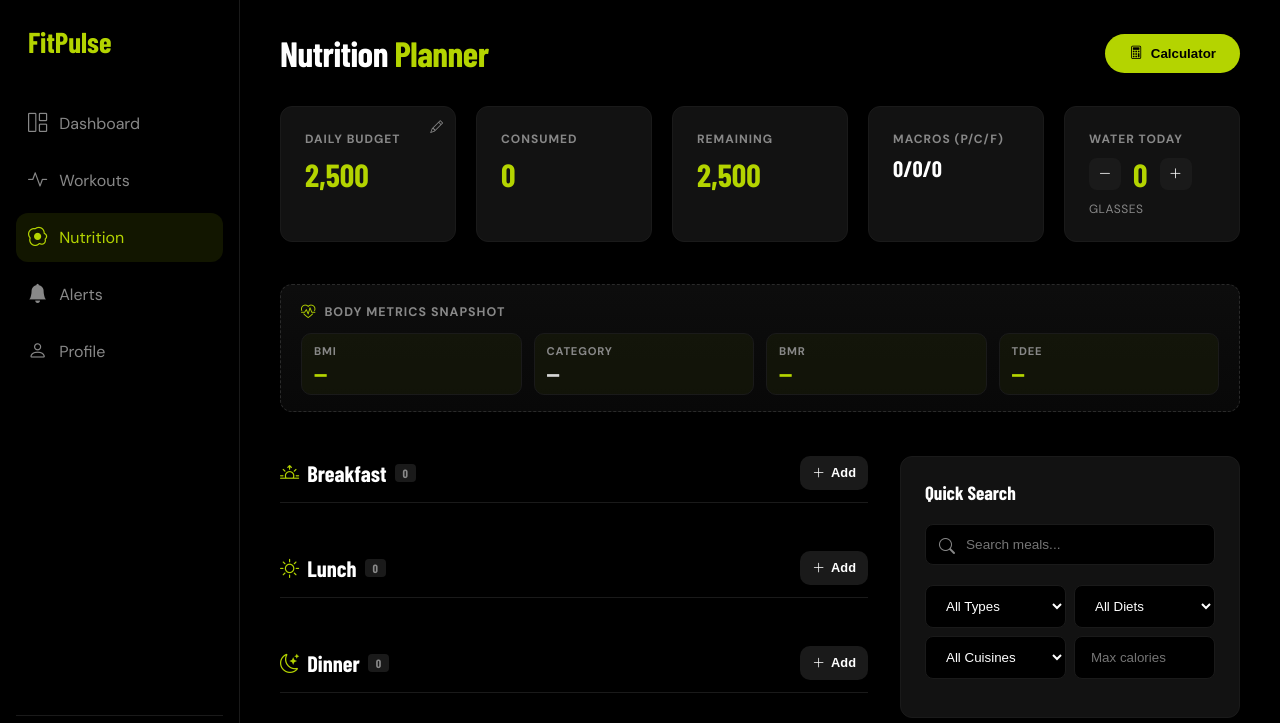
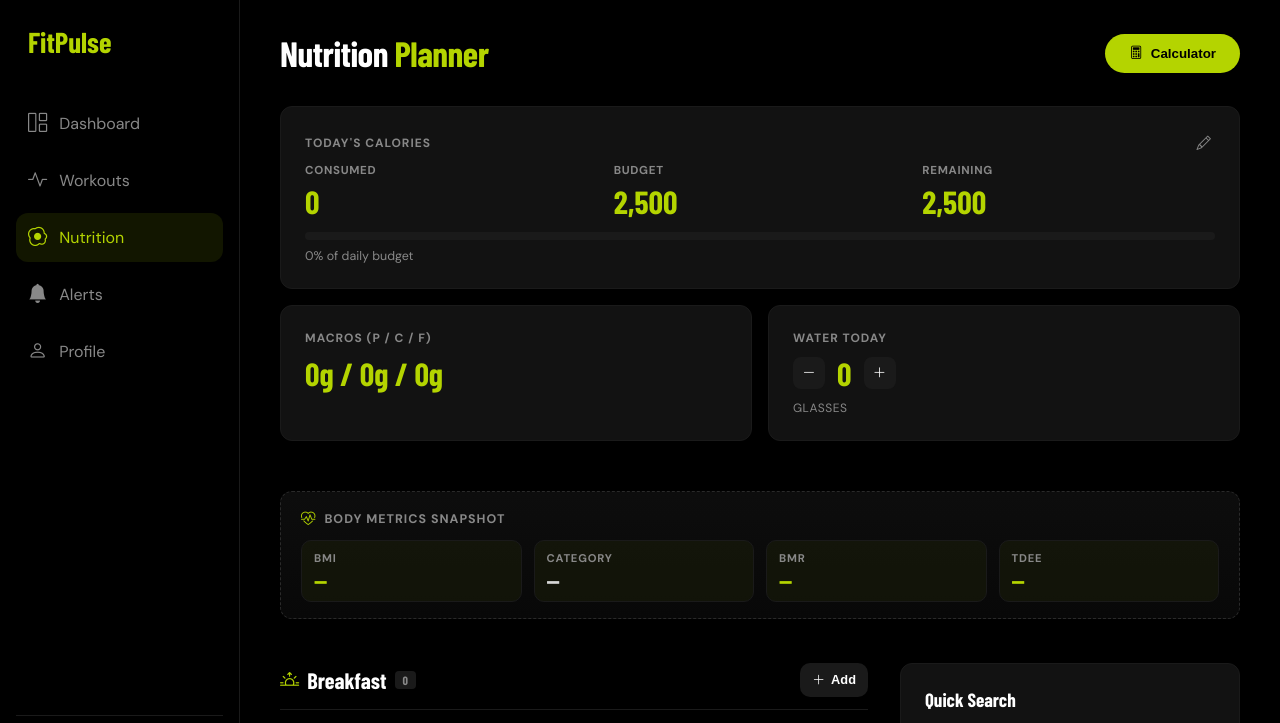
Before and after one commit to kemar-khan/fitness-tracker-frontend, a website with bundled scripts: page nutrition.html in a window 1280 px wide. Shown: the top 723 px of the page. Built offline with nearby package versions, Linux system fonts and the light colour scheme; no server answers; a web font is replaced by a local one.

Commit message:
calorie progress bar + tighten summary layout

```diff
--- a/css/nutrition.css
+++ b/css/nutrition.css
@@ -142,13 +142,84 @@ body {
     padding: 0 40px 40px;
 }
 
-/* ── SUMMARY GRID ─────────────────────────────────────────────── */
-.summary-grid {
+/* ── SUMMARY PANEL ───────────────────────────────────────────── */
+.summary-panel {
     grid-column: 1 / -1;
+    display: flex;
+    flex-direction: column;
+    gap: 16px;
+    margin-bottom: 20px;
+}
+
+.summary-row {
     display: grid;
-    grid-template-columns: repeat(5, 1fr);
-    gap: 20px;
-    margin-bottom: 12px;
+    grid-template-columns: 1fr 1fr;
+    gap: 16px;
+}
+
+.summary-hero-head {
+    display: flex;
+    align-items: center;
+    justify-content: space-between;
+    gap: 12px;
+}
+
+.summary-hero-stats {
+    display: grid;
+    grid-template-columns: repeat(3, 1fr);
+    gap: 16px;
+}
+
+.hero-stat {
+    display: flex;
+    flex-direction: column;
+    gap: 4px;
+}
+
+.hero-stat-label {
+    font-size: 0.72rem;
+    font-weight: 700;
+    text-transform: uppercase;
+    color: var(--text-muted);
+    letter-spacing: 0.06em;
+}
+
+.calorie-progress {
+    height: 8px;
+    margin-top: 4px;
+    background: var(--border);
+    border-radius: 100px;
+    overflow: hidden;
+}
+
+.calorie-progress-fill {
+    height: 100%;
+    width: 0;
+    background: var(--lime);
+    border-radius: 100px;
+    transition: width 0.35s ease;
+}
+
+.calorie-progress-fill.over {
+    background: #f87171;
+}
+
+.calorie-progress-caption {
+    font-size: 0.78rem;
+    color: var(--text-muted);
+}
+
+.card-value-muted {
+    color: #d6d6d6;
+}
+
+.card-value-compact {
+    font-size: 1.5rem;
+    color: #fff;
+}
+
+.stat-over {
+    color: #f87171;
 }
 
 .water-card .water-controls {
@@ -195,14 +266,12 @@ body {
 }
 
 .edit-goal-btn {
-    position: absolute;
-    top: 12px;
-    right: 12px;
     background: none;
     border: none;
     color: var(--text-muted);
     cursor: pointer;
-    font-size: 0.8rem;
+    font-size: 0.9rem;
+    padding: 4px;
     transition: 0.2s;
 }
 
@@ -896,8 +965,13 @@ body {
         padding: 24px 20px;
     }
 
-    .summary-grid {
-        grid-template-columns: 1fr 1fr;
+    .summary-hero-stats {
+        grid-template-columns: 1fr;
+        gap: 12px;
+    }
+
+    .summary-row {
+        grid-template-columns: 1fr;
     }
 
     .metrics-grid {
--- a/js/nutrition.js
+++ b/js/nutrition.js
@@ -307,10 +307,34 @@ async function startNutritionApp(uid) {
         const carbs = todayMeals.reduce((sum, m) => sum + m.carbs, 0);
         const fat = todayMeals.reduce((sum, m) => sum + m.fat, 0);
 
+        const pct = dailyGoal > 0 ? Math.min(100, (consumed / dailyGoal) * 100) : 0;
+
         document.getElementById('statDailyBudget').textContent = dailyGoal.toLocaleString();
         document.getElementById('statConsumed').textContent = consumed.toLocaleString();
-        document.getElementById('statRemaining').textContent = remaining.toLocaleString();
+
+        const remainingEl = document.getElementById('statRemaining');
+        if (remainingEl) {
+            remainingEl.textContent = remaining.toLocaleString();
+            remainingEl.classList.toggle('stat-over', remaining < 0);
+        }
+
         document.getElementById('statMacros').textContent = `${protein}g / ${carbs}g / ${fat}g`;
+
+        const fill = document.getElementById('calorieProgressFill');
+        const bar = document.getElementById('calorieProgressBar');
+        const caption = document.getElementById('calorieProgressCaption');
+        if (fill) {
+            fill.style.width = `${pct}%`;
+            fill.classList.toggle('over', consumed > dailyGoal);
+        }
+        if (bar) {
+            bar.setAttribute('aria-valuenow', String(Math.round(pct)));
+        }
+        if (caption) {
+            caption.textContent = consumed > dailyGoal
+                ? `${(consumed - dailyGoal).toLocaleString()} kcal over budget`
+                : `${Math.round(pct)}% of daily budget`;
+        }
     }
 
     function updateWaterUI() {
--- a/nutrition.html
+++ b/nutrition.html
@@ -30,27 +30,41 @@
         </header>
 
         <main class="nutrition-content">
-            <!-- Summary Stats -->
-            <section class="summary-grid">
-                <div class="summary-card">
-                    <span class="card-label">Daily Budget</span>
-                    <span class="card-value" id="statDailyBudget">2,500</span>
-                    <button class="edit-goal-btn" id="editGoalBtn"><i class="bi bi-pencil"></i></button>
+            <section class="summary-panel">
+                <div class="summary-card summary-hero">
+                    <div class="summary-hero-head">
+                        <span class="card-label">Today's calories</span>
+                        <button type="button" class="edit-goal-btn" id="editGoalBtn" aria-label="Edit daily calorie goal">
+                            <i class="bi bi-pencil"></i>
+                        </button>
                     </div>
-                <div class="summary-card">
-                    <span class="card-label">Consumed</span>
+                    <div class="summary-hero-stats">
+                        <div class="hero-stat">
+                            <span class="hero-stat-label">Consumed</span>
                             <span class="card-value" id="statConsumed">0</span>
                         </div>
-                <div class="summary-card">
-                    <span class="card-label">Remaining</span>
+                        <div class="hero-stat">
+                            <span class="hero-stat-label">Budget</span>
+                            <span class="card-value card-value-muted" id="statDailyBudget">2,500</span>
+                        </div>
+                        <div class="hero-stat">
+                            <span class="hero-stat-label">Remaining</span>
                             <span class="card-value" id="statRemaining">2,500</span>
                         </div>
+                    </div>
+                    <div class="calorie-progress" id="calorieProgressBar" role="progressbar" aria-valuemin="0"
+                        aria-valuemax="100" aria-valuenow="0" aria-label="Daily calorie progress">
+                        <div class="calorie-progress-fill" id="calorieProgressFill"></div>
+                    </div>
+                    <p class="calorie-progress-caption" id="calorieProgressCaption">0% of daily budget</p>
+                </div>
+                <div class="summary-row">
                     <div class="summary-card">
-                    <span class="card-label">Macros (P/C/F)</span>
-                    <span class="card-value" style="font-size: 1.4rem; color: #fff;" id="statMacros">0/0/0</span>
+                        <span class="card-label">Macros (P / C / F)</span>
+                        <span class="card-value card-value-compact" id="statMacros">0g / 0g / 0g</span>
                     </div>
                     <div class="summary-card water-card">
-                    <span class="card-label">Water Today</span>
+                        <span class="card-label">Water today</span>
                         <div class="water-controls">
                             <button type="button" class="btn-small water-btn" id="waterMinusBtn" aria-label="Remove one glass">
                                 <i class="bi bi-dash-lg"></i>
@@ -61,6 +75,7 @@
                             </button>
                         </div>
                         <span class="water-hint">glasses</span>
+                    </div>
                 </div>
             </section>
 
```
Lines whose indentation alone changed are shown as unchanged.
